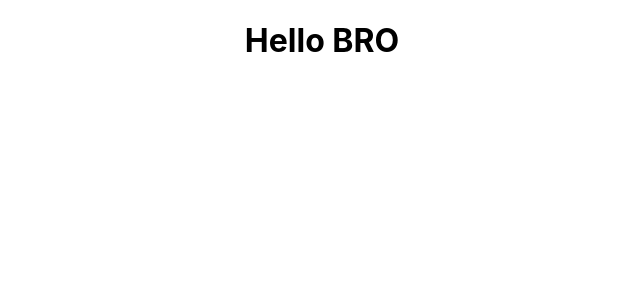
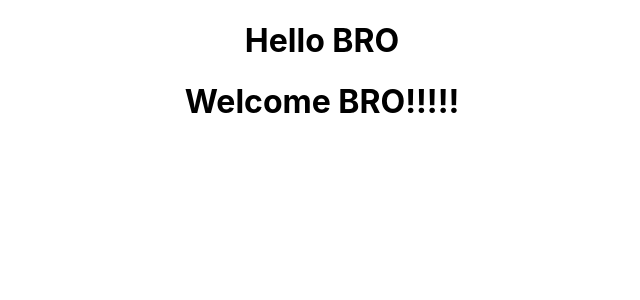
Before and after one commit to Anubi5555/Learning_React, a React (Create React App) app in the folder try-one-general/: page / in a window 1280 px wide. Shown: the top 300 px of the page, without its empty margins (318-958 px from the left). Built offline with nearby package versions, Linux system fonts and the light colour scheme.

Commit message:
Class component and some notes

```diff
--- a/try-one-general/src/App.js
+++ b/try-one-general/src/App.js
@@ -1,11 +1,13 @@
 import logo from './logo.svg';
 import './App.css';
 import Greet from './components/Greet';
+import Welcome from './components/Welcome';
 
 function App() {
   return (
     <div className="App">
     <Greet />
+    <Welcome />
     </div>
   );
 }
--- a/try-one-general/src/components/Greet.js
+++ b/try-one-general/src/components/Greet.js
@@ -15,3 +15,4 @@
  //export const Greet = () => <h1>Hello BRO</h1>
 
 // Functional component
+// Use this when you want a function (as much as posible) no 'this' keyword and no need to know the state of the component
--- /dev/null
+++ b/try-one-general/src/components/Welcome.js
@@ -0,0 +1,13 @@
+import React, {Component} from 'react';
+
+class Welcome extends Component {
+    render() {
+        return <h1>Welcome BRO!!!!!</h1>
+    }
+}
+
+export default Welcome;
+
+
+// Class component
+// Use this when you want to create complicated UI logic and know the state of the component
```
